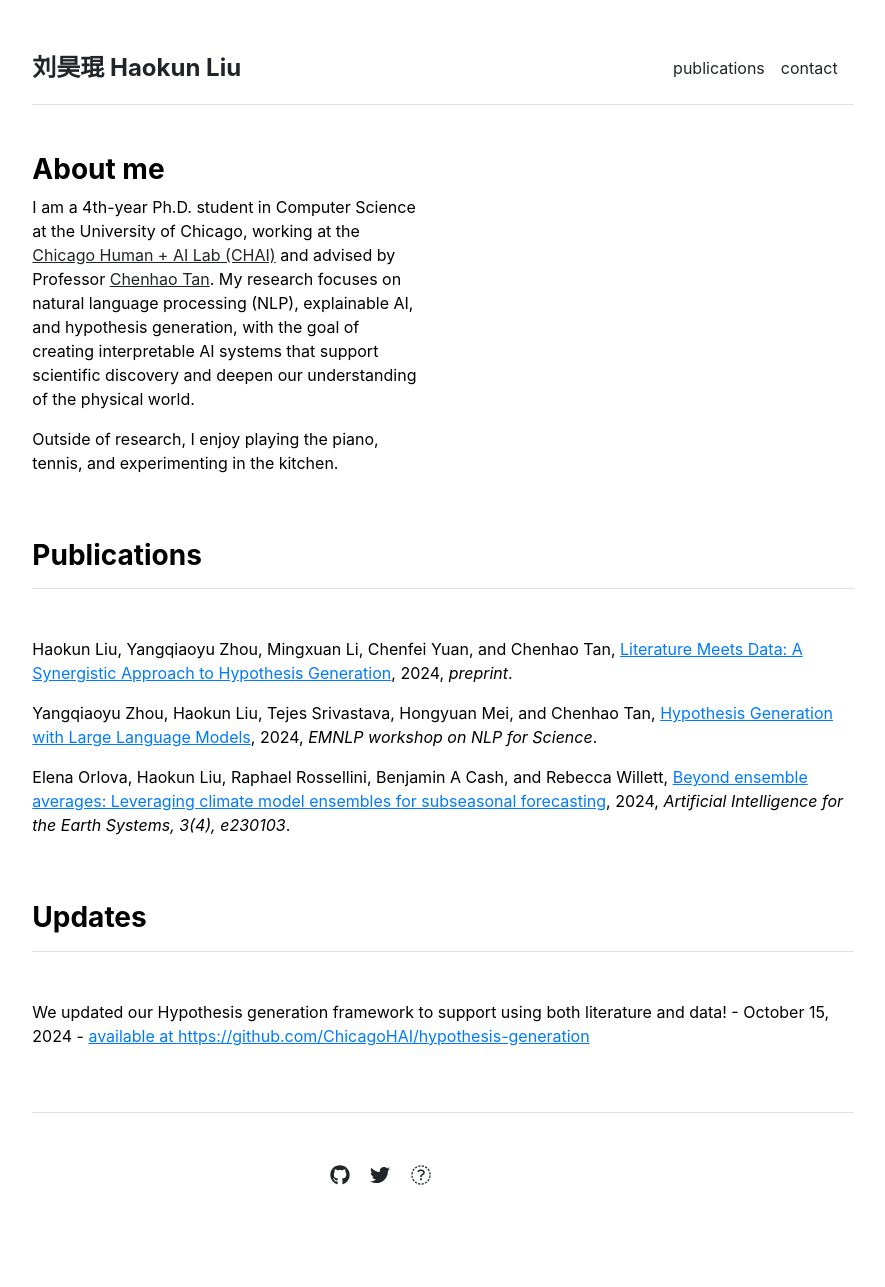
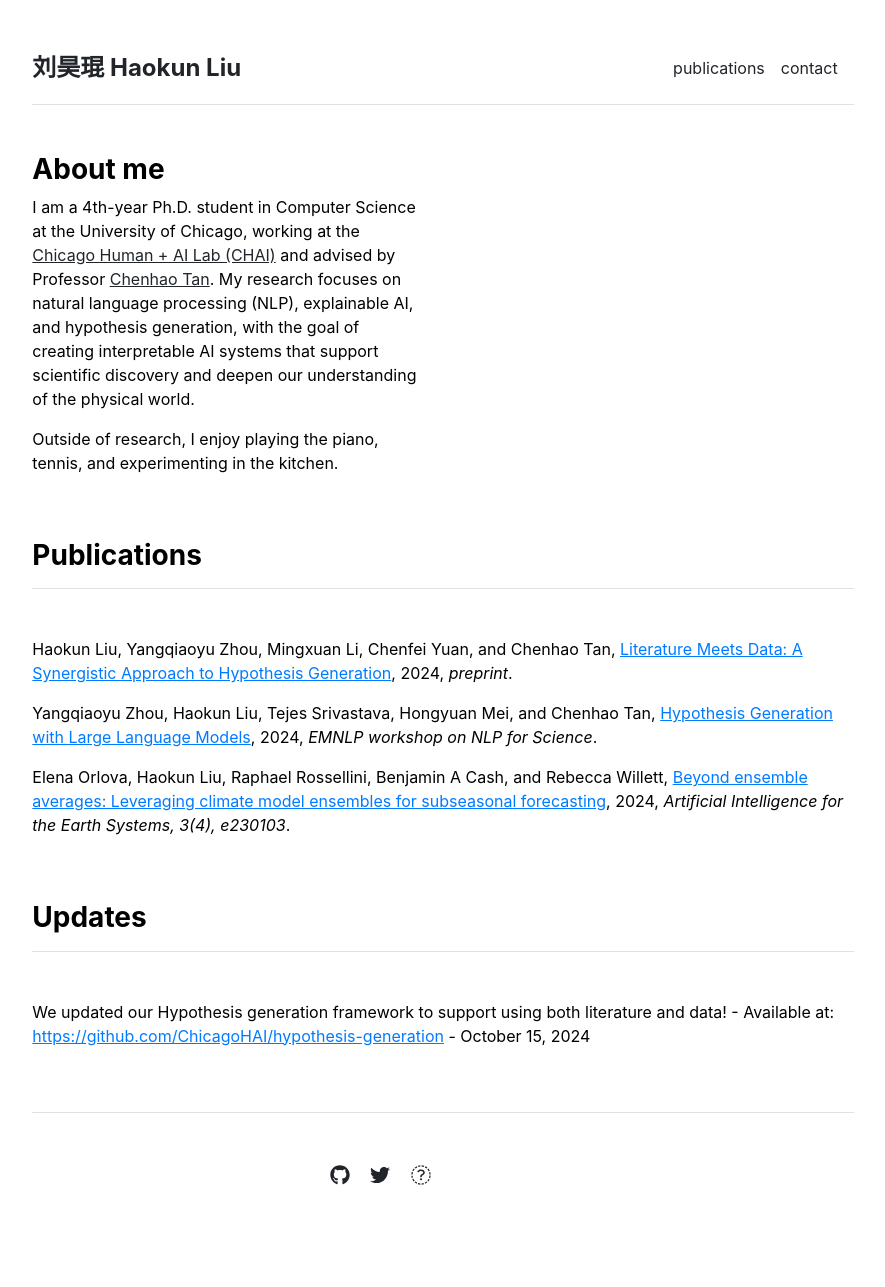
Before and after one commit to laoliu5280/laoliu5280.github.io, a Jekyll site: the page built from index.md, in a window 1280 px wide. Shown: the whole page, without its empty margins (197-1082 px from the left). Built offline with Jekyll 4.4.1, drawn with Linux system fonts in a browser that asks for light colours.

Commit message:
posts update

```diff
--- a/_layouts/home.html
+++ b/_layouts/home.html
@@ -15,7 +15,7 @@ layout: default
   <div class="col-md-12">
     <h3 class="fw-bold border-bottom pb-3 mb-5">Updates</h3>
     {% for post in site.posts %}
-      <p>{{ post.title }} - {{ post.date | date: "%B %-d, %Y" }} - <a href="{{ post.link }}" class="post-link">available at {{ post.link }}</a></p>
+      <p>{{ post.title }} - Available at: <a href="{{ post.link }}" class="post-link">{{ post.link }}</a> - {{ post.date | date: "%B %-d, %Y" }}</p>
     {% endfor %}
   </div>
 </div>
```
